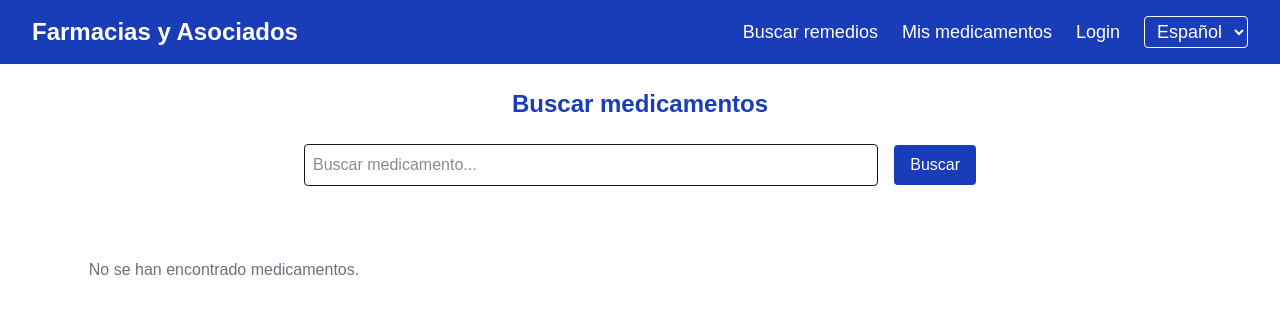
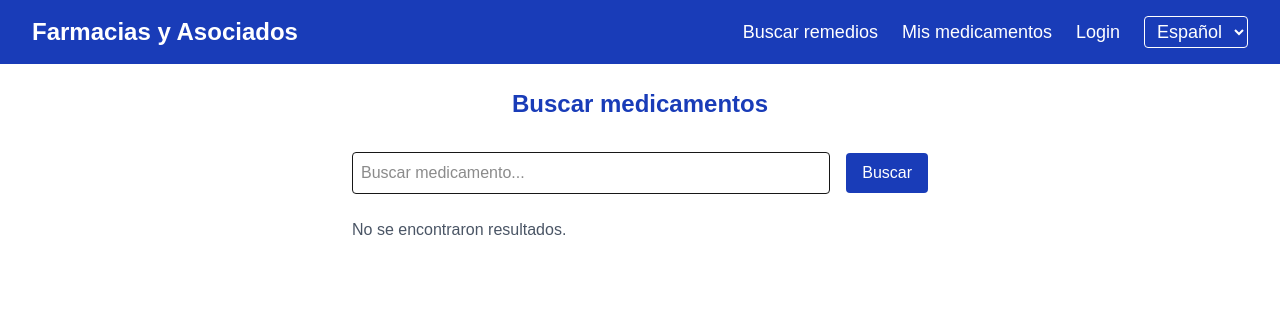
Before and after one commit to RodrigoSanchezB/Farmacias-y-asociadosTest, a Next.js app: page /medicamentos in a window 1280 px wide. Shown: the top 314 px of the page. Built offline with nearby package versions, Linux system fonts and the light colour scheme.

Commit message:
Cambios a SearchBar.tsx y page.tsx para que vaya de acuerdo a nueva Base de Datos

```diff
--- a/src/app/components/SearchBar.tsx
+++ b/src/app/components/SearchBar.tsx
@@ -2,32 +2,52 @@
 
 import { useState } from "react";
 import { useLanguage } from "@/app/context/LanguageContext";
+import MedicamentosCard, { Medicamento } from "./MedicamentosCard";
+import { toast } from "react-toastify";
 
-export default function SearchBar({ onSearch }: { onSearch: (nombre: string) => void }) {
+export default function SearchBar() {
   const [nombre, setNombre] = useState("");
+  const [resultados, setResultados] = useState<Medicamento[]>([]);
+  const [loading, setLoading] = useState(false);
   const { lang } = useLanguage();
-
-  const handleSearch = (e: React.FormEvent) => {
-    e.preventDefault();
-    if (nombre.trim() !== "") {
-      onSearch(nombre);
-    }
-  };
 
   const translations = {
     es: {
       placeholder: 'Buscar medicamento...',
       searchButton: 'Buscar',
+      loading: 'Buscando...',
+      noResults: 'No se encontraron resultados.',
     },
     en: {
       placeholder: 'Search for medication...',
       searchButton: 'Search',
+      loading: 'Searching...',
+      noResults: 'No results found.',
     },
   };
 
   const t = translations[lang];
 
+  const handleSearch = async (e: React.FormEvent) => {
+    e.preventDefault();
+    if (nombre.trim() === "") return;
+
+    setLoading(true);
+    try {
+      const res = await fetch(`/api/medicamentos?nombre=${encodeURIComponent(nombre)}`);
+      if (!res.ok) throw new Error("Error en la búsqueda");
+      const data = await res.json();
+      setResultados(data);
+    } catch (err) {
+      toast.error("Hubo un problema al buscar");
+      setResultados([]);
+    } finally {
+      setLoading(false);
+    }
+  };
+
   return (
+    <div className="max-w-xl mx-auto my-8">
       <form onSubmit={handleSearch} className="flex items-center gap-4">
         <input
           type="text"
@@ -43,5 +63,17 @@ export default function SearchBar({ onSearch }: { onSearch: (nombre: string) =>
           {t.searchButton}
         </button>
       </form>
+
+      {loading && <p className="mt-4 text-gray-500">{t.loading}</p>}
+
+      <div className="mt-6">
+        {!loading && resultados.length === 0 && (
+          <p className="text-gray-600">{t.noResults}</p>
+        )}
+        {resultados.map((med) => (
+          <MedicamentosCard key={med.id} medicamento={med} />
+        ))}
+      </div>
+    </div>
   );
 }
--- a/src/app/medicamentos/page.tsx
+++ b/src/app/medicamentos/page.tsx
@@ -1,54 +1,21 @@
 "use client";
 
-import { useState } from "react";
 import SearchBar from "@/app/components/SearchBar";
-import MedicamentosCard, { Medicamento } from "@/app/components/MedicamentosCard";
 import { useLanguage } from "@/app/context/LanguageContext";
+
 export default function MedicamentosPage() {
   const { lang } = useLanguage();
-  const [loading, setLoading] = useState<boolean>(false);
-  const [medicamentos, setMedicamentos] = useState<Medicamento[]>([]);
-
-  const handleSearch = async (nombre: string) => {
-    setLoading(true);
-
-    try {
-      const response = await fetch(`/api/medicamentos?nombre=${encodeURIComponent(nombre)}`);
-      if (!response.ok) {
-        throw new Error("Error en la consulta a la API");
-      }
-
-      const data = await response.json();
-
-      // Asegurar que los datos coincidan con la interfaz Medicamento
-      const resultados: Medicamento[] = data.map((item: any, index: number) => ({
-        id: item.id || index,
-        nombre: item.nombre || "Desconocido",
-        farmacia: item.farmacia || "No especificada",
-        precio: item.precio || 0,
-      }));
-
-      setMedicamentos(resultados);
-    } catch (err) {
-      console.error("Error al buscar medicamentos:", err);
-      setMedicamentos([]);
-    } finally {
-      setLoading(false);
-    }
-  };
 
   const translations = {
     es: {
       title: "Buscar medicamentos",
-      searchButton: "Buscar",
     },
     en: {
       title: "Search for medications",
-      searchButton: "Search",
     },
   };
 
-  const t = translations[lang as 'es' | 'en'];
+  const t = translations[lang as "es" | "en"];
 
   return (
     <main className="p-6">
@@ -57,23 +24,7 @@ export default function MedicamentosPage() {
       </h1>
 
       <div className="max-w-2xl mx-auto">
-        <SearchBar onSearch={handleSearch} />
-      </div>
-
-      <div className="grid grid-cols-1 md:grid-cols-2 lg:grid-cols-3 gap-4 mt-8">
-        {loading ? (
-          <p className="text-center text-blue-800 text-lg mt-10">
-            Cargando medicamentos...
-          </p>
-        ) : medicamentos.length > 0 ? (
-          medicamentos.map((med) => (
-            <MedicamentosCard key={med.id} medicamento={med} />
-          ))
-        ) : (
-          <p className="text-center text-gray-500 mt-10">
-            No se han encontrado medicamentos.
-          </p>
-        )}
+        <SearchBar />
       </div>
     </main>
   );
```
Lines whose indentation alone changed are shown as unchanged.
